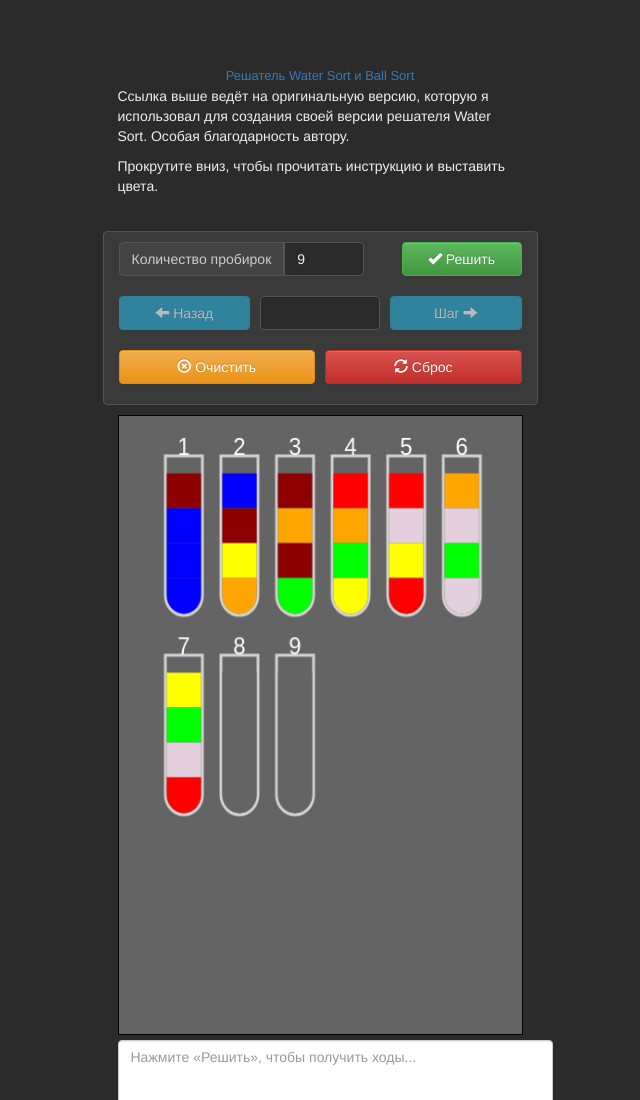
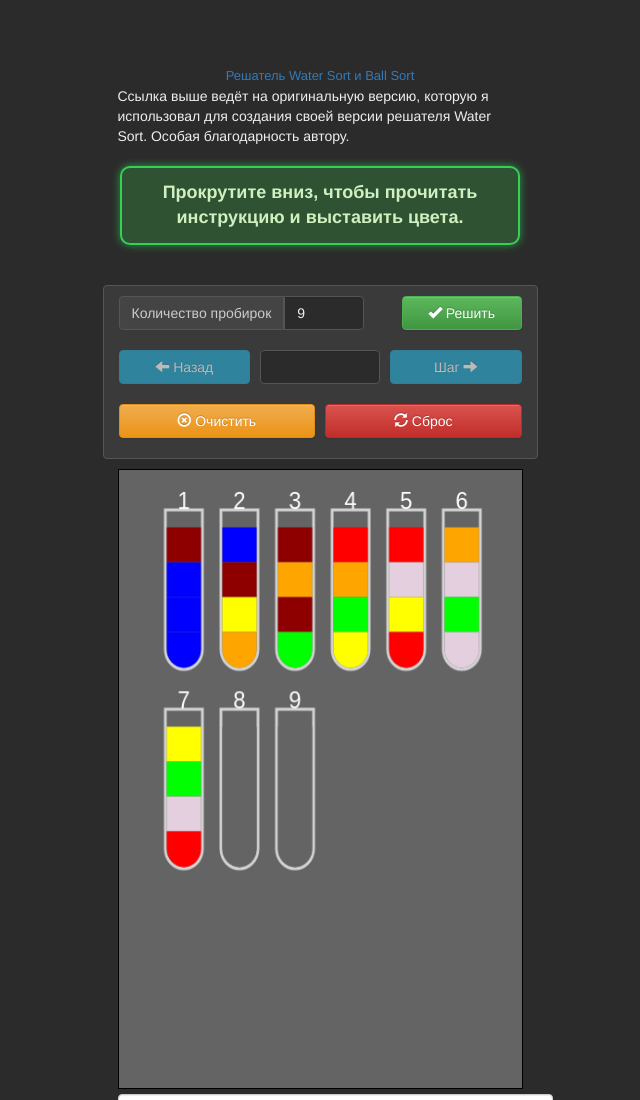
Before and after one commit to EXE-Kroxx/pns_bot_installer, a plain HTML site: page water_sort/puzzle-n-survival/index.html in a window 1280 px wide. Shown: the top 1100 px of the page, without its empty margins (320-960 px from the left). Drawn offline with nearby package versions, Linux system fonts and the light colour scheme.

Commit message:
Update index.css

```diff
--- a/water_sort/puzzle-n-survival/styles/index.css
+++ b/water_sort/puzzle-n-survival/styles/index.css
@@ -234,3 +234,17 @@ canvas {
     text-align: center;
     display: none;
 }
+.highlight-box {
+  border: 2px solid #34d058;       /* зелёная рамка */
+  background-color: #2f5233;       /* чуть темнее зелёный фон */
+  color: #d0f0c0;                  /* светлый цвет текста */
+  padding: 12px 20px;
+  border-radius: 10px;
+  font-weight: 600;
+  font-size: 18px;
+  max-width: 400px;
+  margin: 20px auto;
+  text-align: center;
+  box-shadow: 0 0 8px #34d058aa;  /* легкое свечение рамки */
+  user-select: none;
+}
```
